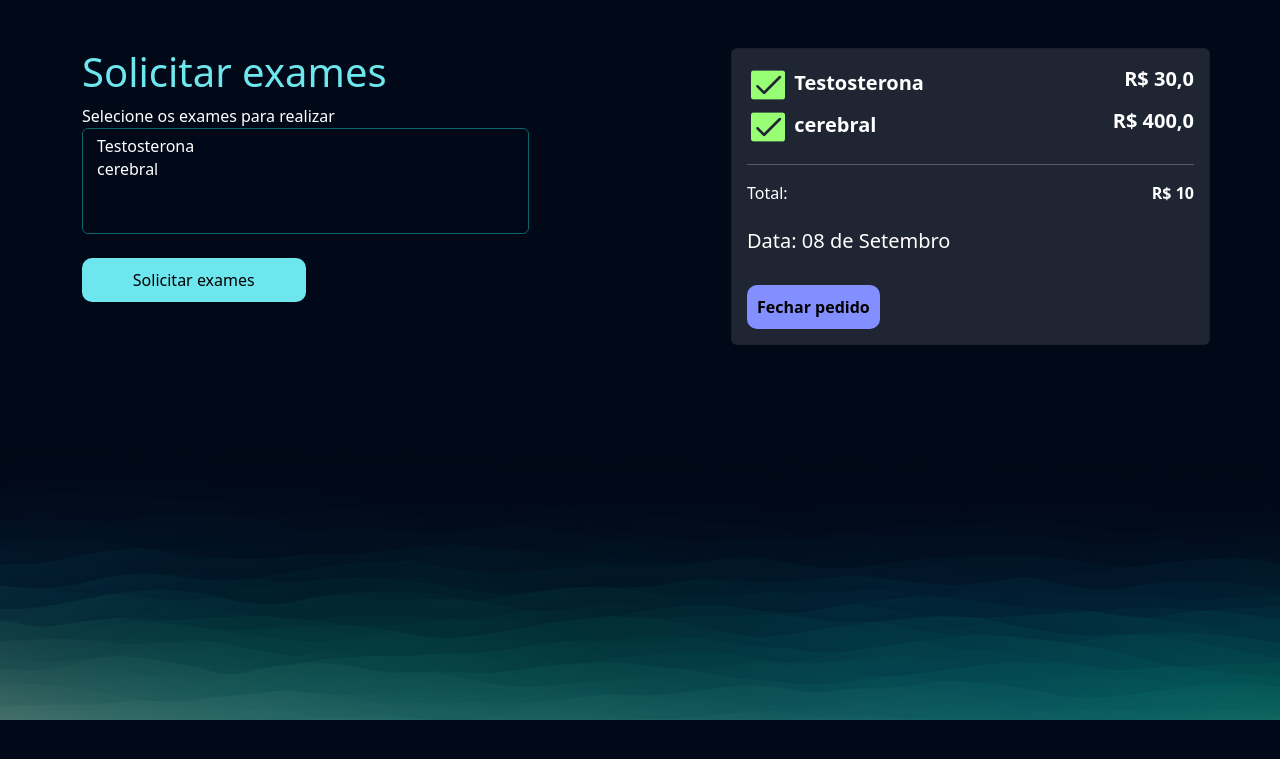
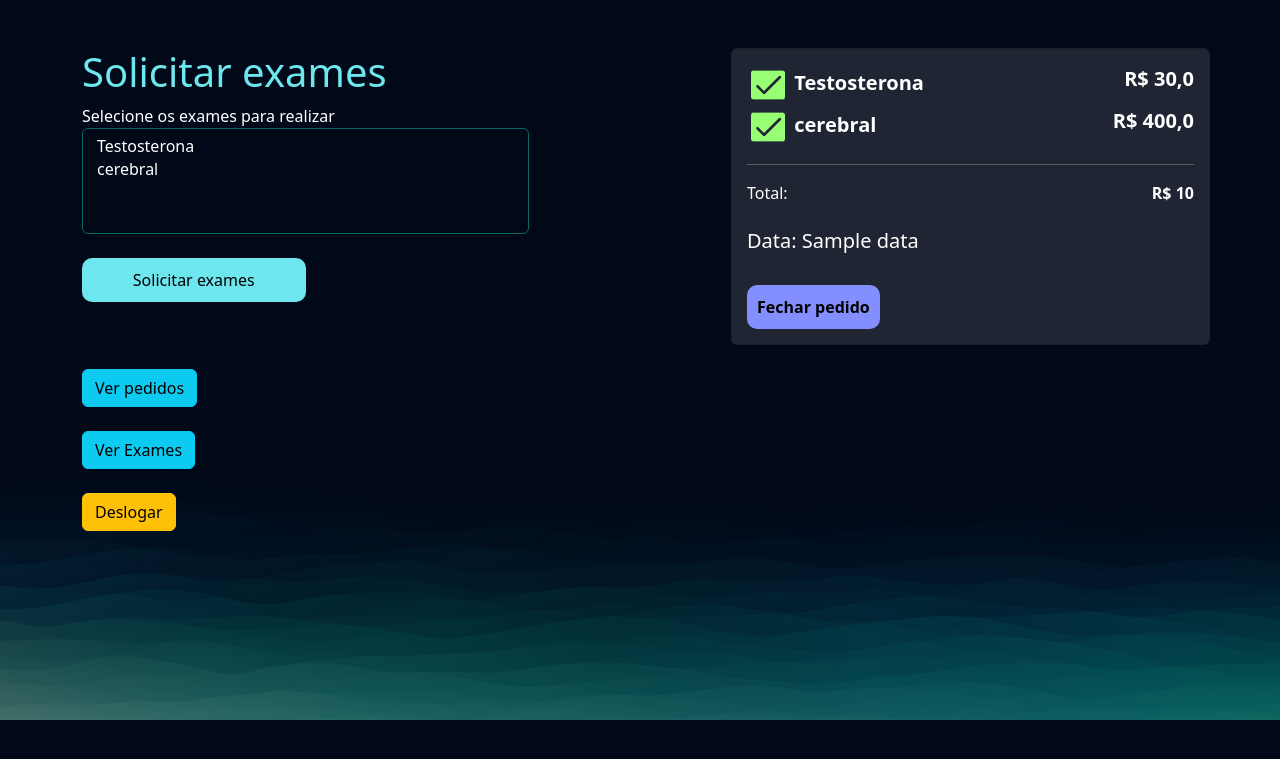
Before and after one commit to M4th3/Vitalab, a Django app: template exames/templates/html/solicitar_exames.html in a window 1280 px wide. Shown: the top 759 px of the page. Run offline with Django 5.2, Linux system fonts and the light colour scheme; data comes from the database, SQL or seed files in the repository; both versions use the stored data as it was after the commit; the template is opened without the code that fills it: values that come from a table or form of the project are taken from there, most other values are stand-ins (such as "Sample title", 1, 10 or a date in 2020).

Commit message:
Third commit

```diff
--- a/exames/templates/html/solicitar_exames.html
+++ b/exames/templates/html/solicitar_exames.html
@@ -58,7 +58,7 @@
                 </div>
                 <br>
 
-                <h5>Data: 08 de Setembro</h5>
+                <h5>Data: {{ data }}</h5>
                 <br>
 
                 <form action="{% url 'fechar_pedido' %}" method="POST">{% csrf_token %}
@@ -77,6 +77,15 @@
 
             </div>
         </div>
+        <br>
+        <a href="{% url 'gerenciar_pedidos' %}" class="btn btn-info">Ver pedidos</a>
+        <br>
+        <br>
+        <a href="{% url 'gerenciar_exames' %}" class="btn btn-info">Ver Exames</a>
+        <br>
+        <br>
+        <a href="{% url 'logout_conta' %}" class="btn btn-warning">Deslogar</a>
     </div>
+    <br>
 
 {% endblock 'conteudo' %}
--- a/exames/urls.py
+++ b/exames/urls.py
@@ -4,6 +4,7 @@ from . import views
 
 urlpatterns = [
     path('solicitar_exames/', views.solicitar_exame, name='solicitar_exames'),
+    path('logout_conta/', views.logout_conta, name='logout_conta'),
     path('fechar_pedido/', views.fechar_pedido, name='fechar_pedido'),
     path('gerenciar_pedidos/', views.gerenciar_pedidos, name='gerenciar_pedidos'),
     path('cancelar_pedido/<int:pedido_id>', views.cancelar_pedido, name='cancelar_pedido'),
--- a/usuarios/templates/html/cadastro.html
+++ b/usuarios/templates/html/cadastro.html
@@ -70,5 +70,7 @@
         <br>
         <input type="submit" class="btn-default">
     </form>
+    <br>
+    <a href="{% url 'login' %}">Login</a>
     </div>
 {% endblock %}
--- a/usuarios/templates/html/login.html
+++ b/usuarios/templates/html/login.html
@@ -37,5 +37,7 @@
                 <input type="submit" class="btn-default" value="Logar">
             </form>
         </div>
+        <br>
+        <a href="{% url 'cadastro' %}">Cadastre-se</a>
     </div>
 {% endblock %}
```
Also changed, not shown: exames/views.py (+16 -1 lines), db.sqlite3.
